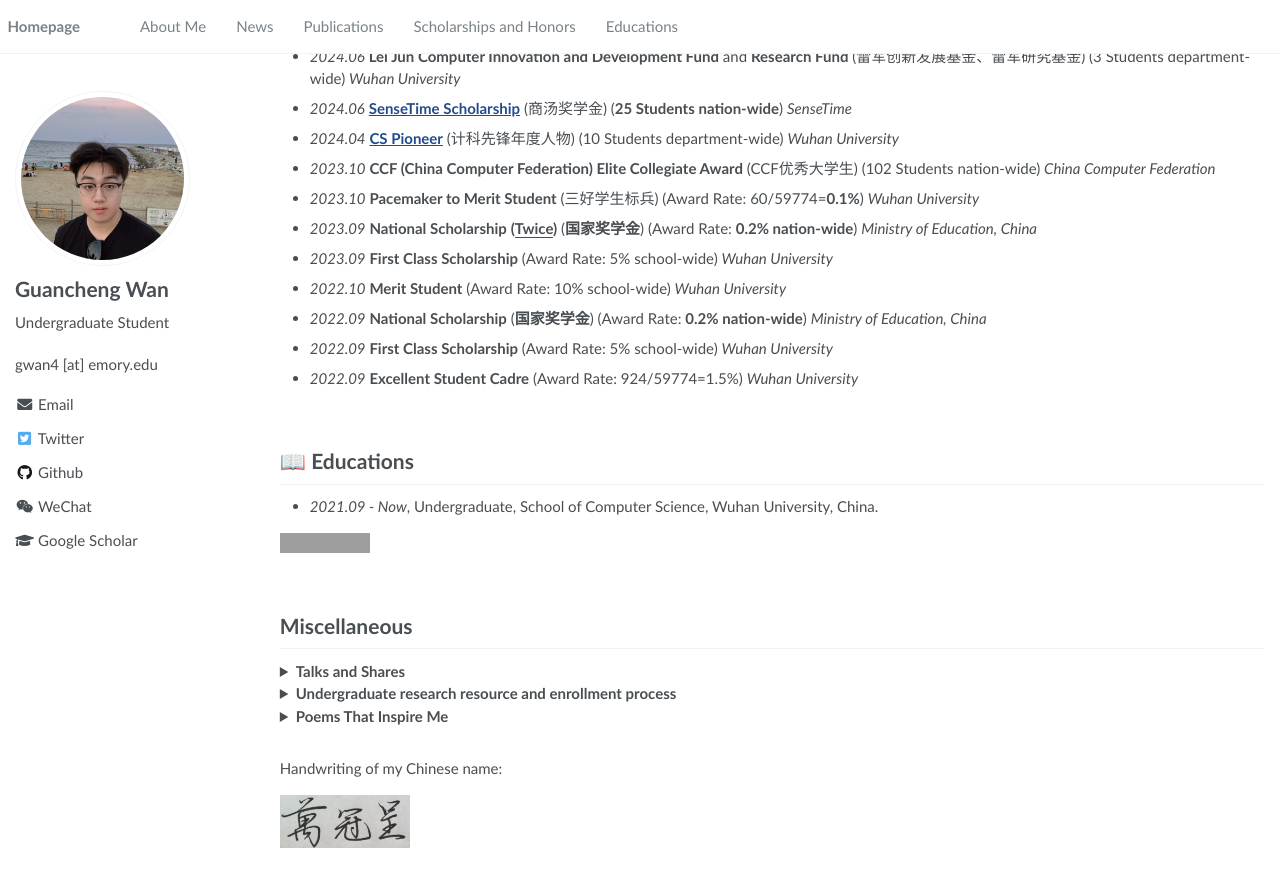
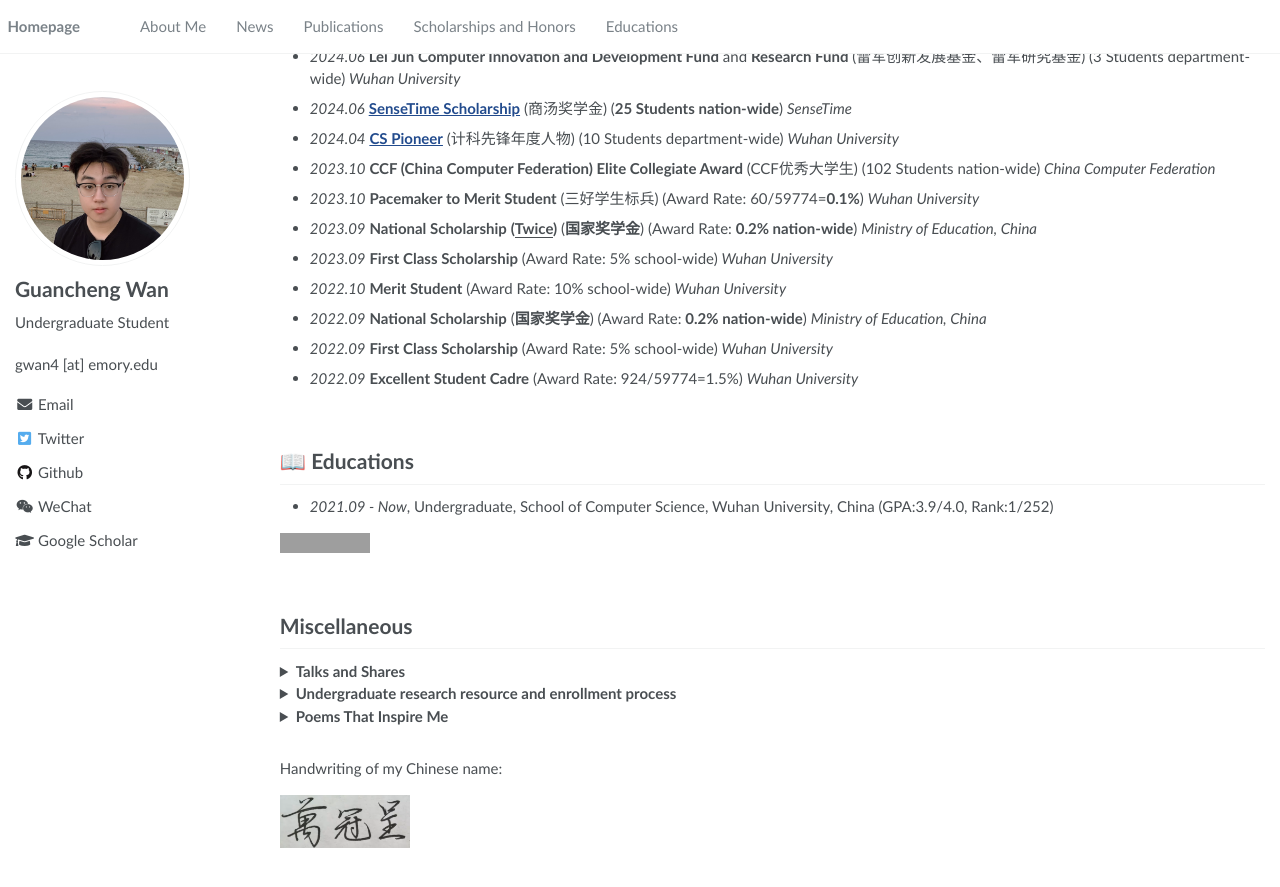
Before and after one commit to SuHui03/guanchengWan.github.io, a Jekyll site: the page built from _pages/about.md, in a window 1280 px wide and 900 px high, scrolled down 3179 px. Shown: the top 887 px of the window. Built offline with Jekyll 4.4.1, drawn with Linux system fonts in a browser that asks for light colours; grey boxes are pictures that could not be loaded.

Commit message:
Update about.md

```diff
--- a/_pages/about.md
+++ b/_pages/about.md
@@ -307,7 +307,7 @@ Generalizable Federated Graph Learning under Homophily Heterogeneity
 <br/>
 
 # 📖 Educations
-- *2021.09 - Now*, Undergraduate, School of Computer Science, Wuhan University, China.
+- *2021.09 - Now*, Undergraduate, School of Computer Science, Wuhan University, China (GPA:3.9/4.0, Rank:1/252)
 
 
 <dl><a href="https://clustrmaps.com/site/1bxa7" title="Visit tracker"><img src="//clustrmaps.com/map_v2.png?cl=080808&w=400&t=n&d=3d-gAqSb6Wx-DoL_BIvviv0g9ivHnOPl9-3M98ywjqw&co=ffffff&ct=808080" /></a></dl>
```
